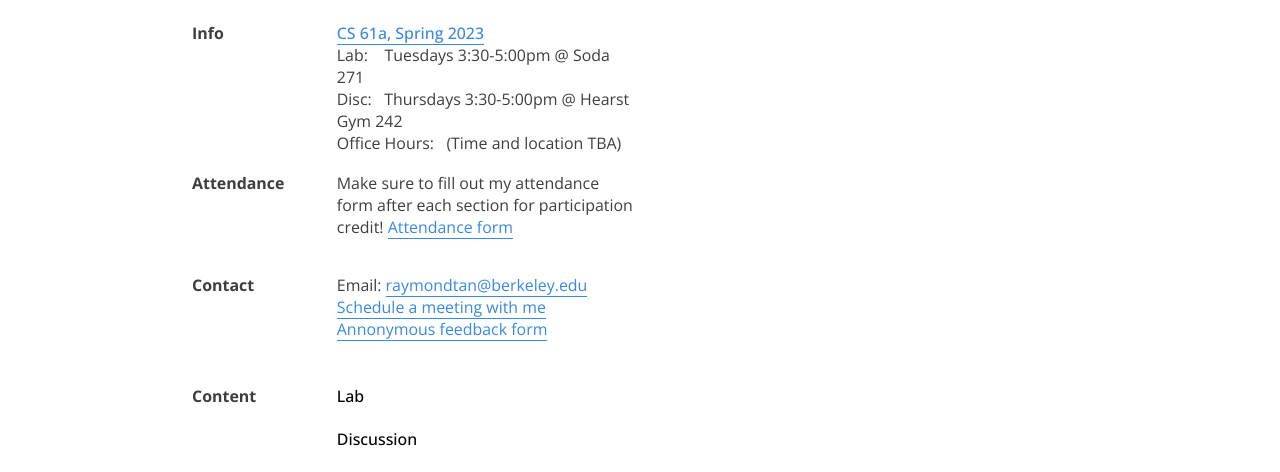
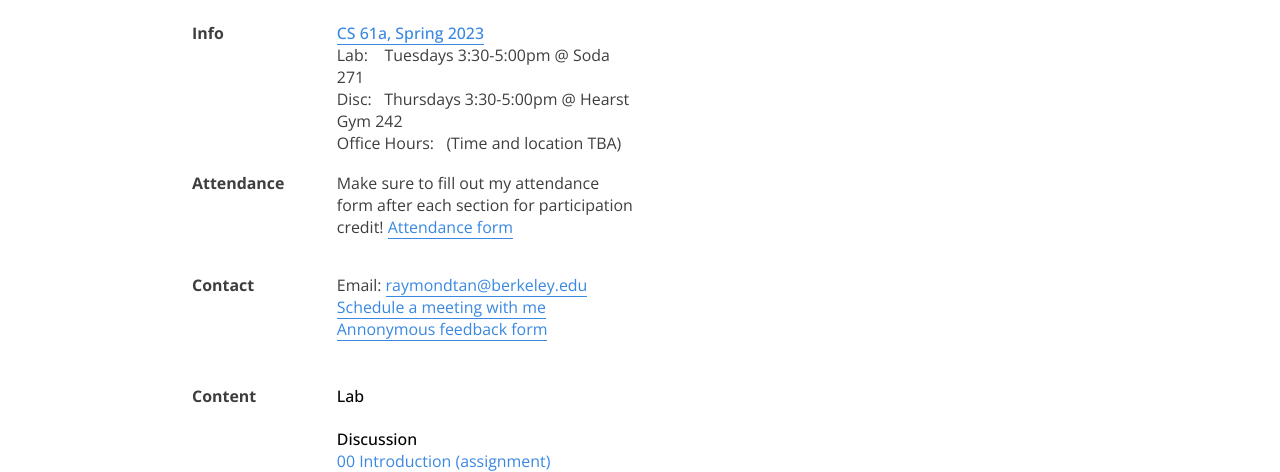
Before and after one commit to raymondtan8/personal-website, a plain HTML site: page teaching.html in a window 1280 px wide. Shown: the part 328-800 px from the top of the page. Drawn offline with nearby package versions, Linux system fonts and the light colour scheme.

Commit message:
Discussion 00 materials

```diff
--- a/teaching.html
+++ b/teaching.html
@@ -98,7 +98,7 @@
                         <div class="right">
                             <ul>
                                 <li class="emphasize">Discussion</li>
-                                <!-- <li><a href="">00 Introduction</a> <a href="">(assignment)</a></li> -->
+                                <li><a href="https://docs.google.com/presentation/d/1X4WLdLx9HAQNTLdZFjH6CW2CmI_PbRfhBSQLMNSqW4c/edit?usp=sharing">00 Introduction</a> <a href="https://cs61a.org/disc/disc00/">(assignment)</a></li>
                             </ul>
                         </div>
                     </div>
```
